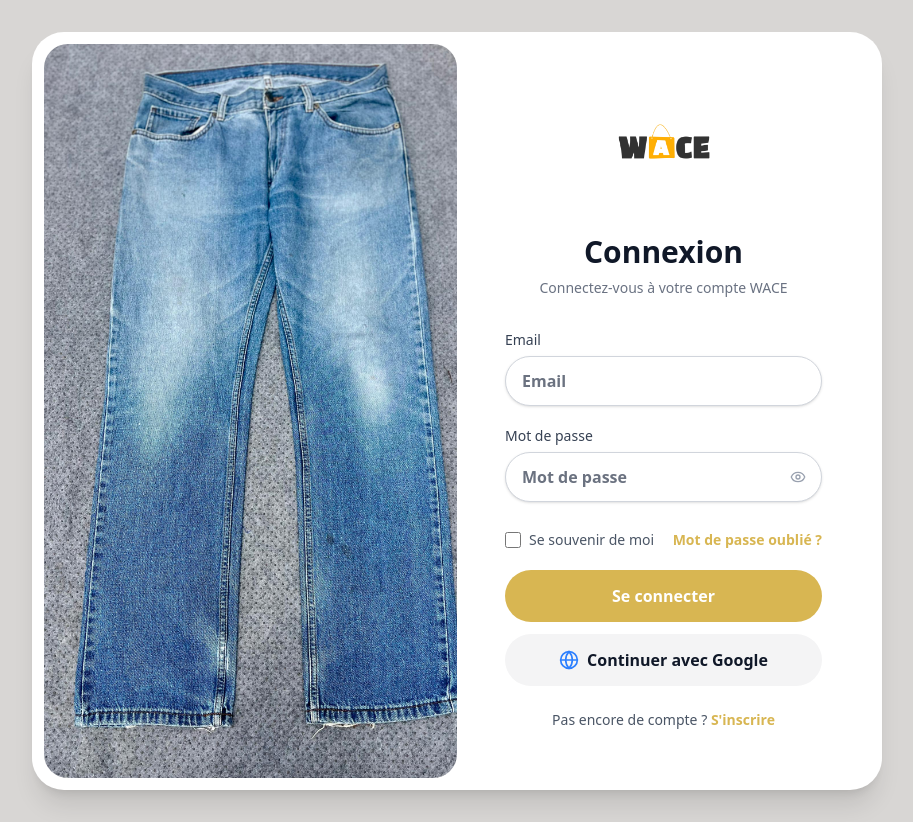
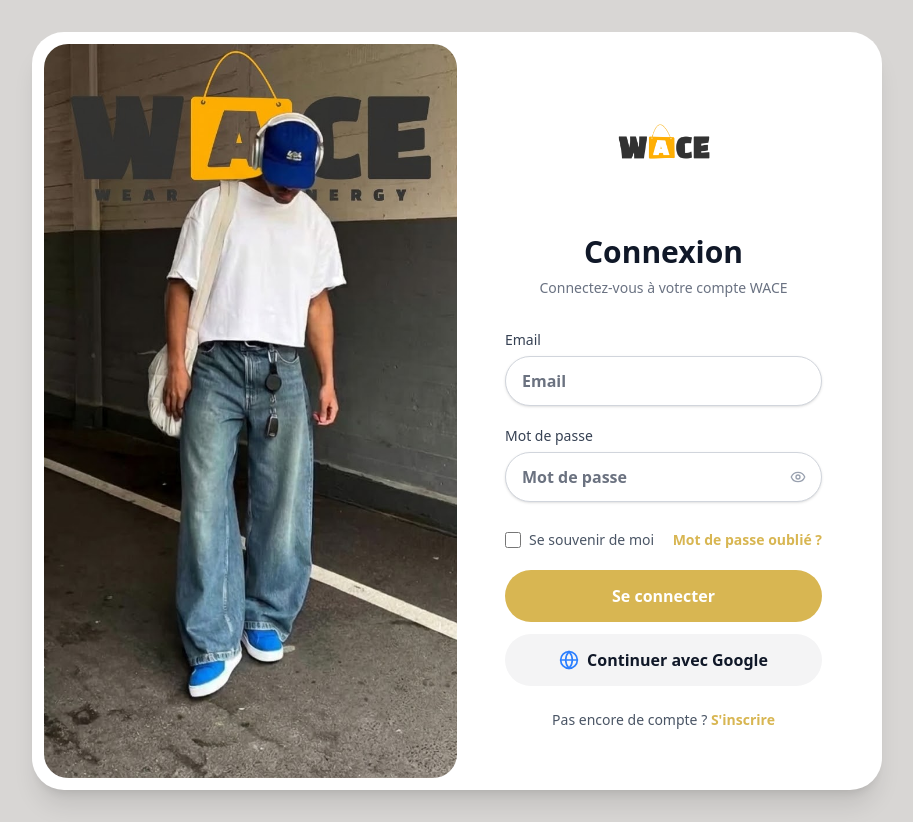
Before and after one commit to Gakprrr/wace, a Next.js app in the folder frontend/: page /login in a window 1280 px wide. Shown: the whole page, without its empty margins (183-1096 px from the left). Built offline with nearby package versions, Linux system fonts and the light colour scheme; no server answers; a web font is replaced by a local one.

Commit message:
fix(frontend): restore original login mannequin image and adjust hero image frame sizing

```diff
--- a/frontend/src/app/(auth)/login/page.tsx
+++ b/frontend/src/app/(auth)/login/page.tsx
@@ -108,9 +108,9 @@ export default function LoginPage() {
         {/* Left Side: Image */}
         <div className="w-full md:w-1/2 relative min-h-[300px] md:min-h-[500px] rounded-[1.5rem] overflow-hidden">
           <img
-            src="/images/Jean5.jpg"
-            alt="WACE Model"
-            className="absolute inset-0 w-full h-full object-cover"
+            src="/images/mannequin_login.jpeg"
+            alt="WACE Model in White T-Shirt and Jeans"
+            className="absolute inset-0 w-full h-full object-cover object-top"
           />
         </div>
 
--- a/frontend/src/components/HomePageClient.tsx
+++ b/frontend/src/components/HomePageClient.tsx
@@ -145,11 +145,11 @@ export default function HomePageClient({ featuredArticles }: HomePageClientProps
 
           {/* Right Column: Hero Image Card */}
           <div className="lg:col-span-5 flex justify-center items-center">
-            <div className="relative w-full max-w-md h-[400px] sm:h-[460px] rounded-2xl sm:rounded-3xl overflow-hidden shadow-xl border-4 border-white/90 group">
+            <div className="relative rounded-2xl sm:rounded-3xl overflow-hidden shadow-xl border-4 border-white group bg-white w-fit max-w-full">
               <img
                 src="/images/acceuil.jpeg"
                 alt={t.home.newCollection}
-                className="w-full h-full object-cover object-center group-hover:scale-105 transition-transform duration-500"
+                className="w-full max-w-sm lg:max-w-md h-auto block group-hover:scale-105 transition-transform duration-500 rounded-xl sm:rounded-2xl"
               />
             </div>
           </div>
```
Also changed, not shown: frontend/public/images/mannequin_login.jpeg (added).
